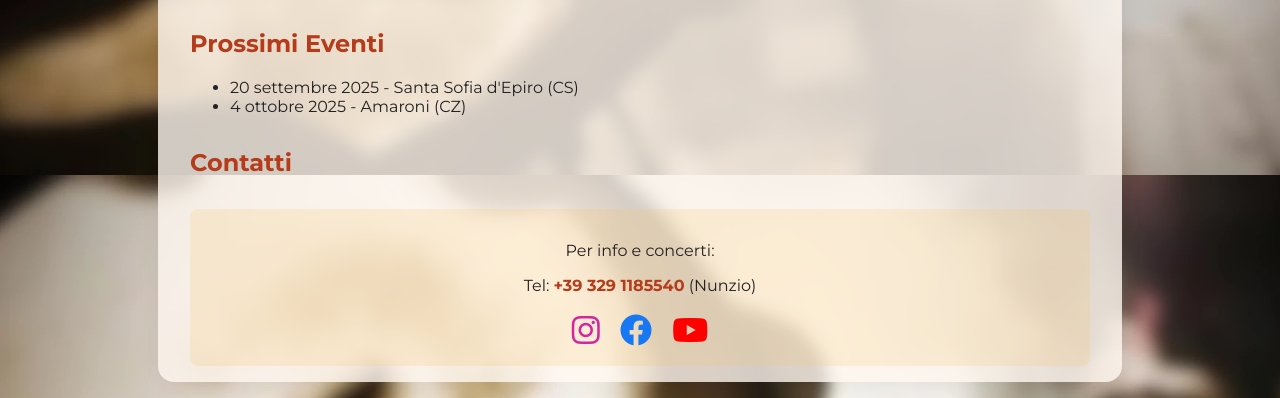
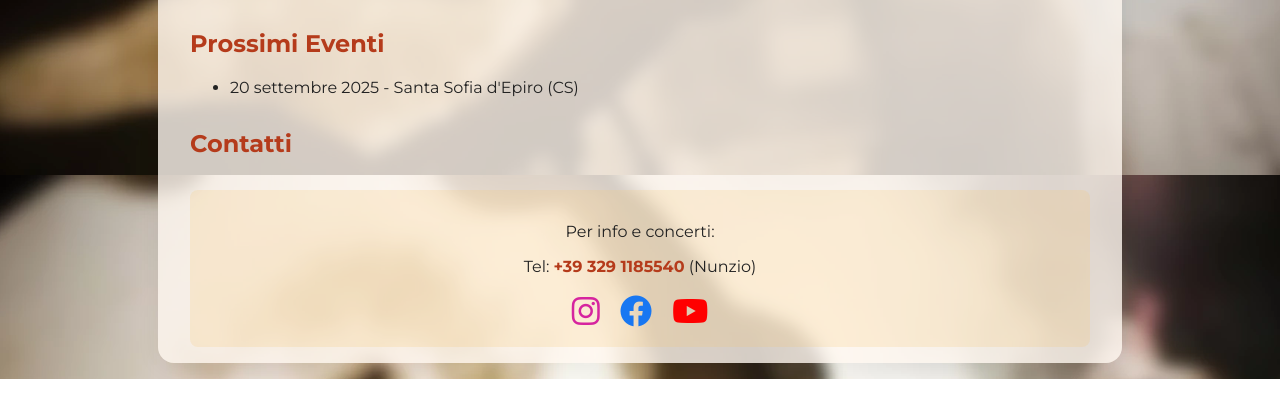
Before and after one commit to lolgab/grillband, a plain HTML site: page index.html in a window 1280 px wide. Shown: the part 2225-2623 px from the top of the page. Drawn offline with Linux system fonts and the light colour scheme.

Commit message:
Update index.html

```diff
--- a/index.html
+++ b/index.html
@@ -180,7 +180,6 @@
       <h2>Prossimi Eventi</h2>
       <ul>
         <li>20 settembre 2025 - Santa Sofia d'Epiro (CS)</li>
-        <li>4 ottobre 2025 - Amaroni (CZ)</li>
       </ul>
       <h2>Contatti</h2>
       <div class="contacts">
```
